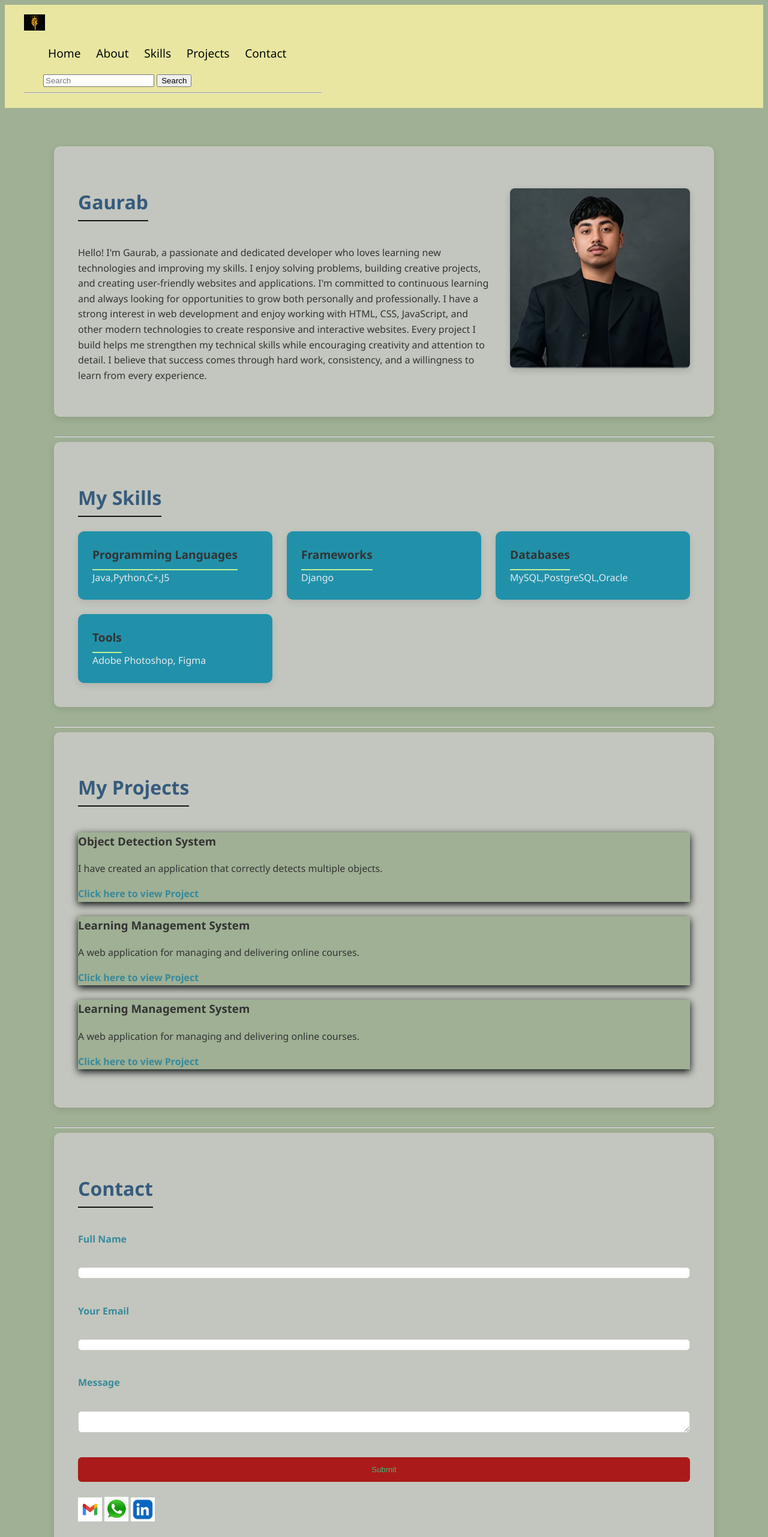
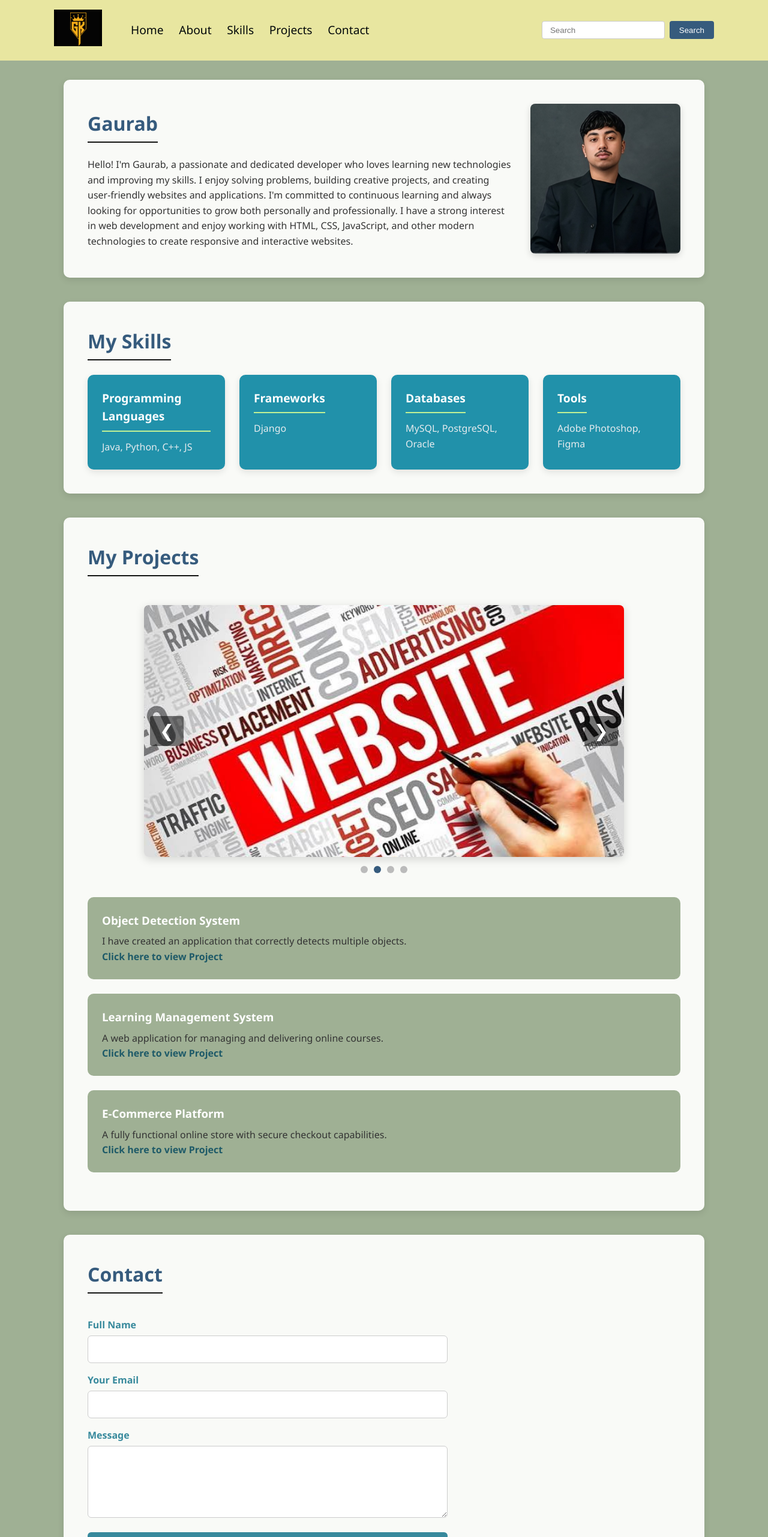
Before and after one commit to gaurabkhatri1/myportfolio, a plain HTML site: page index.html in a window 1280 px wide. Shown: the top 2563 px of the page at 60% size. Drawn offline with Linux system fonts and the light colour scheme.

Commit message:
Integrate modular Vanilla JS image slider and clean up portfolio layout

```diff
--- a/css/style.css
+++ b/css/style.css
@@ -1,25 +1,70 @@
+* {
+    box-sizing: border-box;
+    margin: 0;
+    padding: 0;
+}
+
 body {
     background-color: #9fb094;
     font-family: "Segoe UI", Roboto, sans-serif;
     color: #333;
     line-height: 1.6;
+    display: flex;
+    flex-direction: column;
+    min-height: 100vh;
+}
+
+main {
+    max-width: 1100px;
+    width: 100%;
+    margin: 2rem auto;
+    padding: 0 1rem;
+    flex: 1;
 }
 
 header {
+    background: #e8e6a0;
+    padding: 1rem 2rem;
+    width: 100%;
+}
+
+.header-container {
     display: flex;
     justify-content: space-between;
     align-items: center;
-    background: #e8e6a0;
-    color: #ebdede;
-    padding: 1rem 2rem;
+    max-width: 1100px;
+    margin: 0 auto;
+}
+
+.left-header {
+    display: flex;
+    align-items: center;
+    gap: 3rem;
 }
 
 header img {
-    width: 7%;
+    max-width: 80px;
+    height: auto;
 }
 
-header form {
-    margin-left: 2rem;
+.search-form {
+    display: flex;
+    gap: 0.5rem;
+}
+
+.search-form input {
+    padding: 0.4rem 0.8rem;
+    border: 1px solid #ccc;
+    border-radius: 4px;
+}
+
+.search-form button {
+    padding: 0.4rem 1rem;
+    background-color: #365b7d;
+    color: white;
+    border: none;
+    border-radius: 4px;
+    cursor: pointer;
 }
 
 nav ul {
@@ -32,38 +77,18 @@ nav a {
     color: #02080a;
     text-decoration: none;
     font-size: larger;
+    transition: color 0.3s ease;
 }
 
 nav a:hover {
     color: #ca1515;
 }
 
-main {
-    max-width: 1100px;
-    margin: 0 auto;
-    padding: 0 1rem;
-}
-
-.about-container,
-.skills-container,
-.projects-container,
-.contact-container {
-    background: rgba(204, 204, 202, 0.8);
-    padding: 2.5rem;
-    border-radius: 10px;
-    margin-bottom: 2rem;
-    box-shadow: 0 4px 12px rgba(0, 0, 0, 0.1);
-}
-
-#about {
-    margin-top: 4rem;
-}
-
 h1,
-h2 {
+h2,
+h3 {
     font-family: "Segoe UI", Roboto, sans-serif;
     color: #365b7d;
-    margin-bottom: 1.5rem;
 }
 
 h1 {
@@ -71,30 +96,37 @@ h1 {
     border-bottom: 2px solid #131413;
     display: inline-block;
     padding-bottom: 0.3rem;
+    margin-bottom: 1.5rem;
 }
 
-h2 {
-    font-size: 1.5rem;
-    margin-top: 1.5rem;
+.about-container,
+.skills-container,
+.projects-container,
+.contact-container {
+    background: rgba(254, 254, 252, 0.95);
+    padding: 2.5rem;
+    border-radius: 10px;
+    margin-bottom: 2.5rem;
+    box-shadow: 0 4px 12px rgba(0, 0, 0, 0.1);
 }
 
 .about-container {
     display: flex;
     justify-content: space-between;
-    align-items: flex-start;
+    align-items: center;
     gap: 2rem;
 }
 
 .about-container img {
-    margin-top: 30px;
     border-radius: 8px;
     box-shadow: 0 4px 12px rgba(0, 0, 0, 0.15);
+    object-fit: cover;
 }
 
 .skills-grid {
     display: grid;
     gap: 1.5rem;
-    grid-template-columns: repeat(auto-fit, minmax(250px, 1fr));
+    grid-template-columns: repeat(auto-fit, minmax(220px, 1fr));
 }
 
 .skills-card {
@@ -102,162 +134,198 @@ h2 {
     padding: 1.5rem;
     border-radius: 10px;
     box-shadow: 0 4px 12px rgba(0, 0, 0, 0.1);
+    transition: transform 0.3s ease;
 }
 
-.skills .skills-card dt {
-    font-weight: bold;
-}
-
-.skills-card dd {
-    margin: 0.5rem 0 0;
-    color: #555;
-    text-align: Left;
-}
-
-.skills-card dt {
+.skills-card h3 {
     font-size: 1.2rem;
     border-bottom: 2px solid #c1f194;
     display: inline-block;
     padding-bottom: 0.5rem;
-    font-weight: bold;
+    color: #ffffff;
+    margin-bottom: 0.8rem;
 }
 
-.skills-card dd {
-    margin: 0;
+.skills-card p {
     color: #e5ebee;
-    font-size: 1rem;
 }
 
 .skills-card:hover {
     transform: translateY(-5px);
-    box-shadow: 0 6px 10px #02080a;
 }
 
-.projects-container article {
-    background: #9fb094;
-    padding: 1.Srem;
-    border-radius 10px;
-    box-shadow: 0 4px 12px #02080a;
-    margin-bottom: 1.5rem;
+/* ==========================================
+   SLIDER COMPONENT STYLES
+   ========================================== */
+.slider {
+    width: 100%;
+    max-width: 800px;
+    margin: 1.5rem auto 2.5rem auto;
 }
 
-.projects-container a {
-    color: #37899c;
+.slider-container {
+    position: relative;
+    overflow: hidden;
+    border-radius: 8px;
+    box-shadow: 0 4px 15px rgba(0, 0, 0, 0.15);
+}
+
+.slider-track {
+    display: flex;
+    will-change: transform;
+}
+
+.slide {
+    min-width: 100%;
+    box-sizing: border-box;
+}
+
+.slide img {
+    width: 100%;
+    height: 420px;
+    object-fit: cover;
+    display: block;
+}
+
+.slider-btn {
+    position: absolute;
+    top: 50%;
+    transform: translateY(-50%);
+    background: rgba(0, 0, 0, 0.5);
+    border: none;
+    color: #fff;
+    font-size: 1.8rem;
+    padding: 8px 16px;
+    cursor: pointer;
+    user-select: none;
+    border-radius: 4px;
+    transition: background 0.3s ease;
+    z-index: 10;
+}
+
+.slider-btn:hover {
+    background: rgba(0, 0, 0, 0.8);
+}
+
+.slider-btn.prev {
+    left: 10px;
+}
+
+.slider-btn.next {
+    right: 10px;
+}
+
+.slider-dots {
+    display: flex;
+    justify-content: center;
+    align-items: center;
+    gap: 10px;
+    margin-top: 15px;
+}
+
+.dot {
+    width: 12px;
+    height: 12px;
+    background-color: #bbb;
+    border-radius: 50%;
+    cursor: pointer;
+    transition: background-color 0.3s, transform 0.2s;
+}
+
+.dot:hover {
+    transform: scale(1.2);
+}
+
+.dot.active {
+    background-color: #365b7d;
+}
+
+/* PROJECTS LIST */
+.projects-list article {
+    background: #9fb094;
+    padding: 1.5rem;
+    border-radius: 10px;
+    margin-bottom: 1.5rem;
+    transition: transform 0.3s ease;
+}
+
+.projects-list article h3 {
+    color: #ffffff;
+    margin-bottom: 0.5rem;
+}
+
+.projects-list a {
+    color: #1e5a68;
     font-weight: bold;
     text-decoration: none;
 }
 
-.projects-container a:hover {
-    color: #c1f194;
-
+.projects-list a:hover {
+    color: #ffffff;
 }
 
-.projects-container article:hover {
+.projects-list article:hover {
     transform: translateY(-5px);
 }
 
-.contact-container form {
+/* CONTACT FORM */
+.contact-form {
     display: flex;
     flex-direction: column;
+    max-width: 600px;
 }
 
-.contact-container label {
+.contact-form label {
     font-weight: bold;
     color: #37899c;
     margin-top: 1rem;
 }
 
-.contact-container input,
-.contact-container textarea {
-    width: 100% padding: 0.8rem;
-    margin-top: 0.5rem;
+.contact-form input,
+.contact-form textarea {
+    width: 100%;
+    padding: 0.8rem;
+    font-size: 1rem;
+    margin-top: 0.3rem;
     border: 1px solid #ccc;
-    border-radius: 6px
+    border-radius: 6px;
 }
 
-.contact-container button {
-    margin-top: 1rem;
-    background-color: #ab1a1a;
-    color: #49b472;
+.contact-form textarea {
+    height: 120px;
+    resize: vertical;
+}
+
+.contact-form button {
+    margin-top: 1.5rem;
+    background-color: #37899c;
+    color: #ffffff;
     padding: 0.8rem 1.5rem;
     border: none;
     border-radius: 6px;
+    cursor: pointer;
+    font-weight: bold;
+    transition: background 0.3s ease;
 }
 
-.contact-container button:hover {
-    background-color: #333;
-    color: #d7b8b0;
+.contact-form button:hover {
+    background-color: #2191aa;
+}
 
+.social-links {
+    margin-top: 2rem;
+    display: flex;
+    gap: 1.5rem;
+}
+
+.social-links img {
+    border-radius: 50%;
+    object-fit: cover;
 }
 
 footer {
-    background-color: #d24e07;
+    background-color: #365b7d;
     color: #ece6e8;
-    padding: 1rem;
+    padding: 1.5rem;
     text-align: center;
-    margin-top: 2rem;
 }
-
-.footer-container {
-    margin: 0 auto;
-    max-width: 1100px;
-}
-
-@media (max-width 768px) {
-
-    .header-container {
-        flex-direction: column;
-        align-items: flex-start;
-        gap: 1rem;
-    }
-
-    nav ul {
-        flex-direction: column;
-        gap: 1rem;
-        width: 100%;
-        background: #aa96bcfd;
-        padding: 1rem;
-        border-radius: 8px;
-    }
-
-    nav a {
-        font-size: 1rem;
-        display: block;
-        padding: 0.5rem;
-        boeder-radius: 6px;
-    }
-
-    .search-bar input {
-        width: 100%;
-
-    }
-
-    .about-container {
-        flex-direction: column;
-        align-items: center;
-        text-align: center;
-    }
-
-    .about-container img {
-        width: 100%;
-        max-width: 250px;
-    }
-}
-
-@media (min-width: 769px) and (max-width: 1024px) {
-    .header-container {
-        flex-direction: column;
-        align-items: center;
-        gap: 1rem;
-    }
-
-    nav ul {
-        gap: 1rem;
-    }
-
-    .about-container {
-        flex-direction: column;
-        align-items: center;
-        text-align: center;
-    }
-}
--- a/index.html
+++ b/index.html
@@ -4,6 +4,7 @@
 <head>
   <meta charset="UTF-8">
   <meta name="viewport" content="width=device-width, initial-scale=1.0">
+  <!-- Correct CSS Path -->
   <link rel="stylesheet" href="css/style.css">
   <title>Gaurab - Portfolio</title>
 </head>
@@ -11,6 +12,7 @@
 <body>
   <header>
     <div class="header-container">
+      <div class="left-header">
         <div class="logo">
           <img src="images/logo.png" alt="Logo" width="80">
         </div>
@@ -23,11 +25,13 @@
             <li><a href="#contact">Contact</a></li>
           </ul>
         </nav>
-      <form>
-        <input type="text" placeholder="Search">
+      </div>
+
+      <form class="search-form" onsubmit="event.preventDefault();">
+        <input type="text" placeholder="Search" aria-label="Search">
         <button type="submit">Search</button>
       </form>
-      <hr>
+    </div>
   </header>
 
   <main>
@@ -43,102 +47,117 @@
             professionally.
             I have a strong interest in web development and enjoy working with HTML, CSS, JavaScript, and other modern
             technologies to create responsive and interactive websites.
-            Every project I build helps me strengthen my technical skills while encouraging creativity and attention to
-            detail.
-            I believe that success comes through hard work, consistency, and a willingness to learn from every
-            experience.
           </p>
         </div>
-        <img src="images/gaurab.jpg" alt="gaurab" width="300">
+        <img src="images/gaurab.jpg" alt="Gaurab's profile picture" width="250">
       </div>
     </section>
-    <hr>
 
     <section id="skills">
       <div class="skills-container">
-        <h1 class="skills-heading">My Skills</h1>
+        <h1>My Skills</h1>
         <div class="skills-grid">
           <div class="skills-card">
-            <dt>Programming Languages</dt>
-            <dd>Java,Python,C+,J5</dd>
+            <h3>Programming Languages</h3>
+            <p>Java, Python, C++, JS</p>
           </div>
-
           <div class="skills-card">
-            <dt>Frameworks</dt>
-            <dd>Django</dd>
+            <h3>Frameworks</h3>
+            <p>Django</p>
           </div>
-
           <div class="skills-card">
-            <dt>Databases</dt>
-            <dd>MySQL,PostgreSQL,Oracle</dd>
+            <h3>Databases</h3>
+            <p>MySQL, PostgreSQL, Oracle</p>
           </div>
-
           <div class="skills-card">
-            <dt>Tools</dt>
-            <dd>Adobe Photoshop, Figma</dd>
+            <h3>Tools</h3>
+            <p>Adobe Photoshop, Figma</p>
           </div>
-
-
+        </div>
       </div>
     </section>
-    <hr>
-
 
     <section id="projects">
       <div class="projects-container">
         <h1>My Projects</h1>
+
+        <!-- Modular Vanilla JS Slider -->
+        <div class="slider" id="slider">
+          <div class="slider-container">
+            <div class="slider-track">
+              <div class="slide"><img src="images/img1.jpg" alt="Web Design Showcase 1"></div>
+              <div class="slide"><img src="images/img2.jpg" alt="Website Strategy Showcase 2"></div>
+              <div class="slide"><img src="images/img3.jpg" alt="Interactive Web Showcase 3"></div>
+              <div class="slide"><img src="images/img4.jpg" alt="Design Thinking Showcase 4"></div>
+            </div>
+
+            <button class="slider-btn prev" aria-label="Previous Slide">&#10094;</button>
+            <button class="slider-btn next" aria-label="Next Slide">&#10095;</button>
+          </div>
+
+          <div class="slider-dots"></div>
+        </div>
+
+        <div class="projects-list">
           <article>
             <h3>Object Detection System</h3>
             <p>I have created an application that correctly detects multiple objects.</p>
-          <p><a href="https://github.com/gaurabkhatri1/html-project.git" target="_blank">Click here to view Project</a>
-          </p>
+            <p><a href="https://github.com/gaurabkhatri1/html-project.git" target="_blank"
+                rel="noopener noreferrer">Click here to view Project</a></p>
           </article>
 
           <article>
             <h3>Learning Management System</h3>
             <p>A web application for managing and delivering online courses.</p>
-          <p><a href="https://github.com/gaurabkhatri1/html-project.git" target="_blank">Click here to view Project</a>
-          </p>
+            <p><a href="https://github.com/gaurabkhatri1/html-project.git" target="_blank"
+                rel="noopener noreferrer">Click here to view Project</a></p>
           </article>
 
           <article>
-          <h3>Learning Management System</h3>
-          <p>A web application for managing and delivering online courses.</p>
-          <p><a href="https://github.com/gaurabkhatri1/html-project.git" target="_blank">Click here to view Project</a>
-          </p>
+            <h3>E-Commerce Platform</h3>
+            <p>A fully functional online store with secure checkout capabilities.</p>
+            <p><a href="https://github.com/gaurabkhatri1/html-project.git" target="_blank"
+                rel="noopener noreferrer">Click here to view Project</a></p>
           </article>
         </div>
+
+      </div>
     </section>
-    <hr>
 
     <section id="contact">
       <div class="contact-container">
         <h1>Contact</h1>
-        <form>
-          <label>Full Name</label><br>
-          <input type="text"><br>
+        <form class="contact-form" onsubmit="event.preventDefault();">
+          <label for="name">Full Name</label>
+          <input type="text" id="name" name="name" required>
 
-          <label>Your Email</label><br>
-          <input type="email"><br>
+          <label for="email">Your Email</label>
+          <input type="email" id="email" name="email" required>
 
-          <label>Message</label><br>
-          <textarea></textarea><br>
+          <label for="message">Message</label>
+          <textarea id="message" name="message" required></textarea>
 
           <button type="submit">Submit</button>
-          <br>
         </form>
+
         <div class="social-links">
-          <img src="images/gmail.jpg" alt="Gmail Logo" width="40">
-          <img src="images/Whatsapp_logo.jpg" alt="WhatsApp Logo" width="40">
-          <img src="images/linkedin.avif" alt="LinkedIn Logo" width="40">
+          <a href="mailto:your-email@gmail.com"><img src="images/gmail.jpg" alt="Gmail" width="40"></a>
+          <a href="#"><img src="images/Whatsapp_logo.jpg" alt="WhatsApp" width="40"></a>
+          <a href="#"><img src="images/linkedin.avif" alt="LinkedIn" width="40"></a>
+          <a href="#"><img src="images/instagram.jpg" alt="Instagram" width="40"></a>
         </div>
       </div>
     </section>
   </main>
 
   <footer>
+    <div class="footer-container">
       <p>&copy; 2026 Gaurab Khatri. All rights reserved.</p>
+    </div>
   </footer>
+
+  <!-- Correct JS Path -->
+  <script src="js/slider.js"></script>
 </body>
 
 </html>
--- /dev/null
+++ b/js/slider.js
@@ -0,0 +1,152 @@
+class ImageSlider {
+    constructor(selector) {
+        this.slider = document.querySelector(selector);
+        if (!this.slider) return;
+
+        this.track = this.slider.querySelector('.slider-track');
+        this.originalSlides = Array.from(this.track.children);
+        this.prevBtn = this.slider.querySelector('.prev');
+        this.nextBtn = this.slider.querySelector('.next');
+        this.dotsContainer = this.slider.querySelector('.slider-dots');
+
+        this.realCount = this.originalSlides.length;
+        this.currentIndex = 1; // Account for prepended clone
+        this.isTransitioning = false;
+        this.autoSlideInterval = null;
+        this.dots = [];
+
+        this.init();
+    }
+
+    init() {
+        if (this.realCount === 0) return;
+
+        this.setupClones();
+        this.createDots();
+        this.bindEvents();
+        this.startAutoSlide();
+        this.addHoverPause();
+        this.updateSlidePosition(false);
+    }
+
+    setupClones() {
+        const firstClone = this.originalSlides[0].cloneNode(true);
+        const lastClone = this.originalSlides[this.realCount - 1].cloneNode(true);
+
+        this.track.appendChild(firstClone);
+        this.track.insertBefore(lastClone, this.originalSlides[0]);
+
+        this.allSlides = Array.from(this.track.children);
+    }
+
+    createDots() {
+        if (!this.dotsContainer) return;
+
+        this.dotsContainer.innerHTML = '';
+        this.dots = [];
+
+        this.originalSlides.forEach((_, index) => {
+            const dot = document.createElement('span');
+            dot.classList.add('dot');
+            dot.addEventListener('click', () => {
+                if (this.isTransitioning) return;
+                this.currentIndex = index + 1;
+                this.updateSlidePosition(true);
+            });
+            this.dotsContainer.appendChild(dot);
+            this.dots.push(dot);
+        });
+    }
+
+    updateDots() {
+        let realIndex = this.currentIndex - 1;
+        if (realIndex < 0) realIndex = this.realCount - 1;
+        if (realIndex >= this.realCount) realIndex = 0;
+
+        this.dots.forEach((dot, index) => {
+            dot.classList.toggle('active', index === realIndex);
+        });
+    }
+
+    updateSlidePosition(animated = true) {
+        if (animated) {
+            this.isTransitioning = true;
+            this.track.style.transition = 'transform 0.4s ease-in-out';
+        } else {
+            this.track.style.transition = 'none';
+        }
+
+        const offset = -this.currentIndex * 100;
+        this.track.style.transform = `translateX(${offset}%)`;
+        this.updateDots();
+    }
+
+    handleTransitionEnd() {
+        this.isTransitioning = false;
+
+        if (this.currentIndex >= this.allSlides.length - 1) {
+            this.currentIndex = 1;
+            this.updateSlidePosition(false);
+        }
+
+        if (this.currentIndex <= 0) {
+            this.currentIndex = this.realCount;
+            this.updateSlidePosition(false);
+        }
+    }
+
+    nextSlide() {
+        if (this.isTransitioning) return;
+        this.currentIndex++;
+        this.updateSlidePosition(true);
+    }
+
+    prevSlide() {
+        if (this.isTransitioning) return;
+        this.currentIndex--;
+        this.updateSlidePosition(true);
+    }
+
+    startAutoSlide() {
+        if (!this.autoSlideInterval) {
+            this.autoSlideInterval = setInterval(() => this.nextSlide(), 4000);
+        }
+    }
+
+    stopAutoSlide() {
+        if (this.autoSlideInterval) {
+            clearInterval(this.autoSlideInterval);
+            this.autoSlideInterval = null;
+        }
+    }
+
+    addHoverPause() {
+        this.slider.addEventListener('mouseenter', () => this.stopAutoSlide());
+        this.slider.addEventListener('mouseleave', () => this.startAutoSlide());
+    }
+
+    bindEvents() {
+        if (this.nextBtn) {
+            this.nextBtn.addEventListener('click', () => {
+                this.nextSlide();
+                this.stopAutoSlide();
+                this.startAutoSlide();
+            });
+        }
+
+        if (this.prevBtn) {
+            this.prevBtn.addEventListener('click', () => {
+                this.prevSlide();
+                this.stopAutoSlide();
+                this.startAutoSlide();
+            });
+        }
+
+        this.track.addEventListener('transitionend', () => this.handleTransitionEnd());
+        window.addEventListener('resize', () => this.updateSlidePosition(false));
+    }
+}
+
+document.addEventListener('DOMContentLoaded', () => {
+    new ImageSlider('#slider');
+});
```
Also changed, not shown: images/img1.jpg (added), images/img2.jpg (added), images/img3.jpg (added), images/img4.jpg (added). Lines whose indentation alone changed are shown as unchanged.
